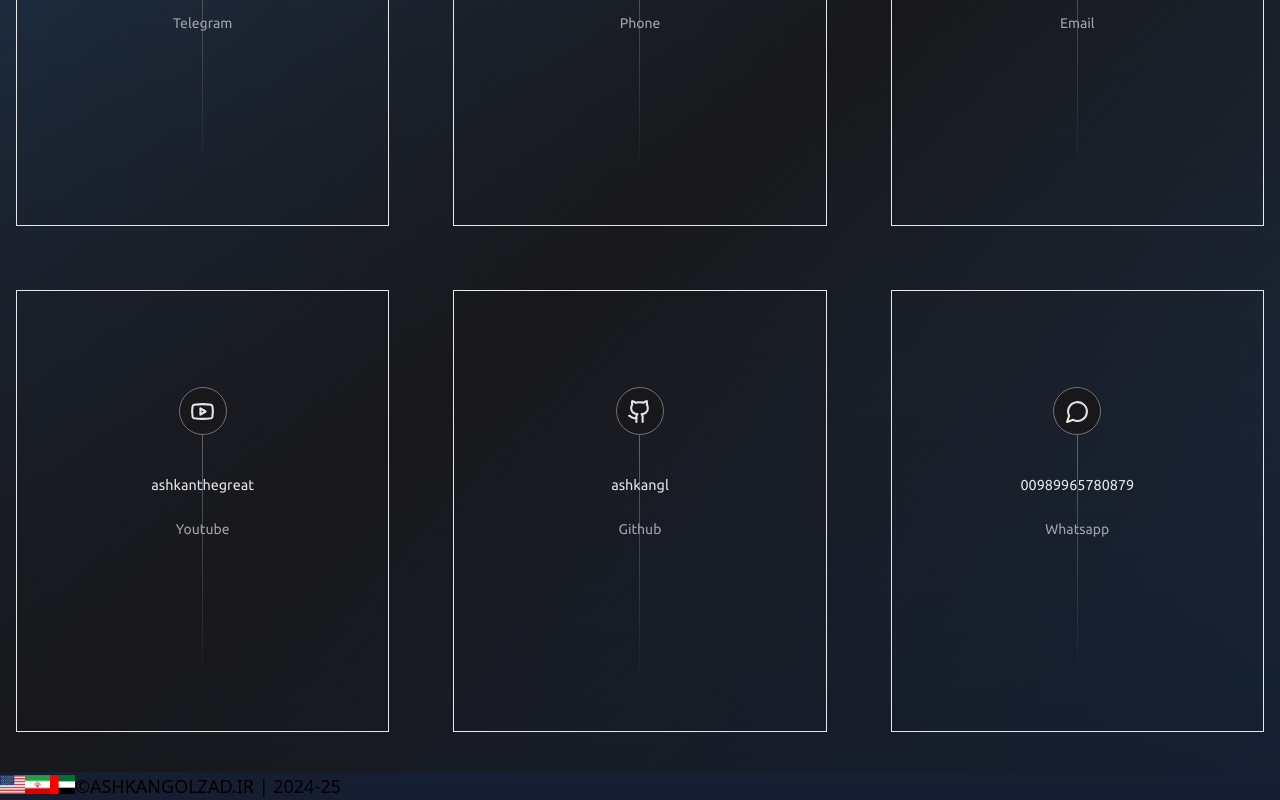
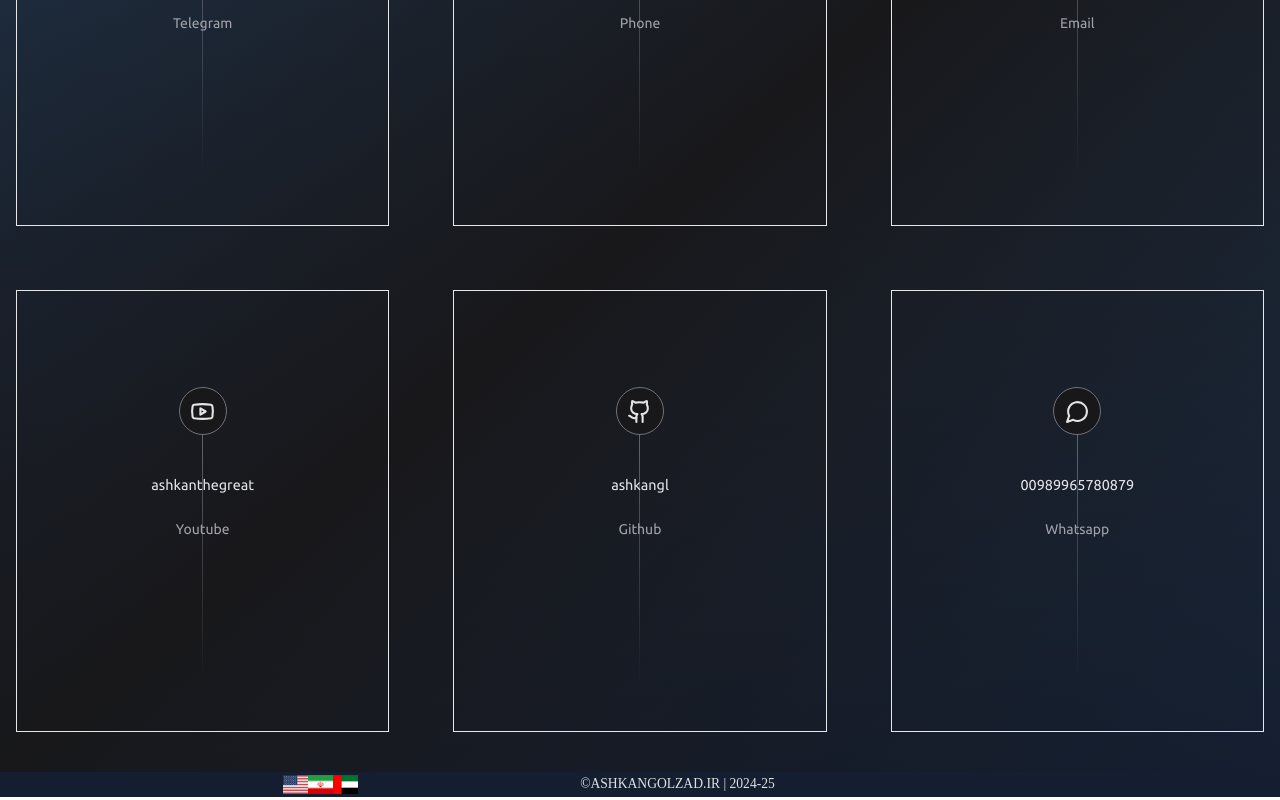
Before and after one commit to ashkangl/port, a Next.js app: page /en/contact in a window 1280 px wide. Shown: the part 320-1120 px from the top of the page. Built offline with nearby package versions, Linux system fonts and the light colour scheme; a web font is replaced by a local one; what i18next-resources-to-backend would draw is missing.

Commit message:
first commit

```diff
--- a/src/Components/flags.js
+++ b/src/Components/flags.js
@@ -9,7 +9,7 @@ import Link from 'next/link';
 
 const flags = () => {
   return (
-    <div className='flex flex-row items-center space-x-4 justify-center'>
+    <div className='flex flex-row items-center justify-center space-x-4 md:w-1/2 w-1/3'>
 
         <Link href={`/en`}><Image unoptimized src={Usa} width={25} height={25} alt='Usa Flag' /></Link>
         <Link href={`/fa`} ><Image unoptimized src={Iran} width={25} height={25} alt='Iran Flag' /></Link>
--- a/src/Components/footer.js
+++ b/src/Components/footer.js
@@ -4,13 +4,9 @@ import Flags from './flags'
 
 const footer = () => {
   return (
-    <div className='flex' dir='ltr'>
-        <div className='flex-initial md:w-1/2 w-1/3'>
+    <div className={`flex flex-row items-center justify-center`} dir='ltr'>
         <Flags />
-        </div>
-        <div className='flex-initial text-center md:w-1/2 w-2/3'>
-        <div className='font-["spa"] text-white md:text-lg text-sm'>&copy;ASHKANGOLZAD.IR | 2024-25</div>
-        </div>
+        <h6 className={styles.footer}>&copy;ASHKANGOLZAD.IR | 2024-25</h6>
     </div>
   )
 }
--- a/src/Components/page.module.css
+++ b/src/Components/page.module.css
@@ -8,19 +8,19 @@
     width: 100%;
 } */
 
-/* .footer{
+.footer{
     width: 50%;
     text-align: center;
     font-family: 'spa';
     font-weight: 300;
     color: #e0e0e0;
     font-size: 85%;
-} */
+}
 
-/* .footerflag{
+.footerflag{
     width: 50%;
     text-align: center;
-} */
+}
 
 .esp{
     font-family: spa;
```
